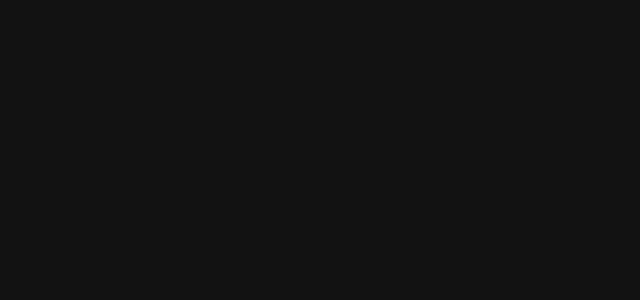
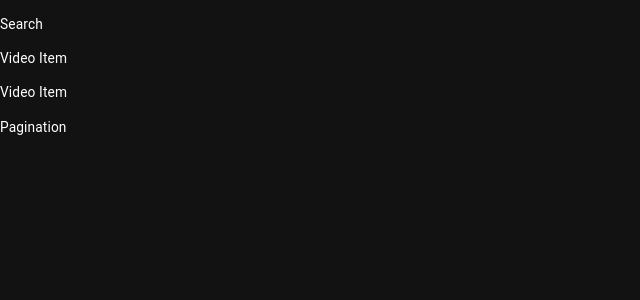
Before and after one commit to anteniyus/xite-music-video, a React (Create React App) app: page / in a window 1280 px wide. Shown: the top 300 px of the page, without its empty margins (0-640 px from the left). Built offline with nearby package versions, Linux system fonts and the light colour scheme.

Commit message:
- Adding routing - Adding basic project structure - Adding uuid for generating unique key

```diff
--- a/package.json
+++ b/package.json
@@ -15,8 +15,10 @@
     "prop-types": "^15.7.2",
     "react": "^17.0.2",
     "react-dom": "^17.0.2",
+    "react-router-dom": "^5.2.0",
     "react-scripts": "4.0.3",
     "styled-components": "^5.3.3",
+    "uuid": "^8.3.2",
     "web-vitals": "^1.1.2"
   },
   "scripts": {
--- a/src/App.js
+++ b/src/App.js
@@ -2,11 +2,14 @@ import React from "react";
 import "./App.css";
 import { CssBaseline } from "@mui/material";
 import AppTheme from "./AppTheme";
+import ScreensRoot from "./screens/Root";
 
 function App() {
   return (
     <AppTheme>
       <CssBaseline />
+
+      <ScreensRoot />
     </AppTheme>
   );
 }
--- /dev/null
+++ b/src/containers/Video/Item.js
@@ -0,0 +1,5 @@
+import React from "react";
+
+const VideoItem = () => <p>Video Item</p>;
+
+export default VideoItem;
--- /dev/null
+++ b/src/screens/Root.js
@@ -0,0 +1,16 @@
+import React from "react";
+import { BrowserRouter as Router, Route, Switch } from "react-router-dom";
+import VideoList from "./Video/List";
+
+const ScreensRoot = () => (
+  <Router>
+    <Switch>
+      <Route path="/" component={VideoList} exact />
+
+      {/* Redirecting all not founded roots to Welcome Screen */}
+      <Route component={VideoList} />
+    </Switch>
+  </Router>
+);
+
+export default ScreensRoot;
--- /dev/null
+++ b/src/screens/Video/List.js
@@ -0,0 +1,14 @@
+import React from "react";
+import SectionSearch from "./Sections/SectionSearch";
+import SectionVideoItems from "./Sections/SectionVideoItems";
+import SectionPagination from "./Sections/SectionPagination";
+
+const VideoList = () => (
+  <>
+    <SectionSearch />
+    <SectionVideoItems />
+    <SectionPagination />
+  </>
+);
+
+export default VideoList;
--- /dev/null
+++ b/src/screens/Video/Sections/SectionPagination.js
@@ -0,0 +1,5 @@
+import React from "react";
+
+const SectionPagination = () => <p>Pagination</p>;
+
+export default SectionPagination;
--- /dev/null
+++ b/src/screens/Video/Sections/SectionSearch.js
@@ -0,0 +1,5 @@
+import React from "react";
+
+const SectionSearch = () => <p>Search</p>;
+
+export default SectionSearch;
--- /dev/null
+++ b/src/screens/Video/Sections/SectionVideoItems.js
@@ -0,0 +1,8 @@
+import React from "react";
+import { v4 as uuidv4 } from "uuid";
+import VideoItem from "../../../containers/Video/Item";
+
+const SectionVideoItems = () =>
+  [...Array(2)].map(() => <VideoItem key={uuidv4()} />);
+
+export default SectionVideoItems;
```
Also changed, not shown: 1 other file (tests, documents, lock files or other folders).
